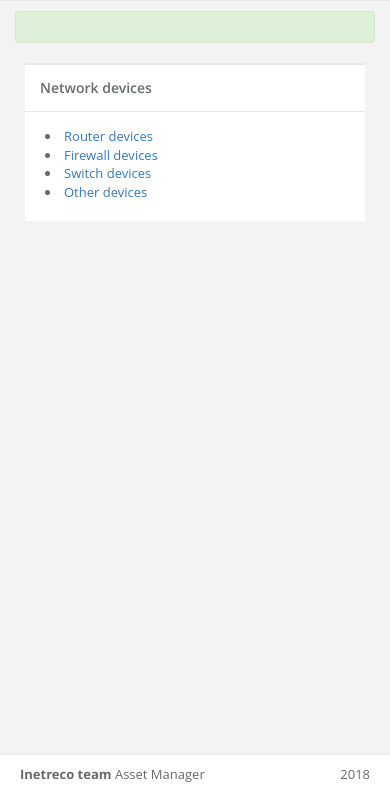
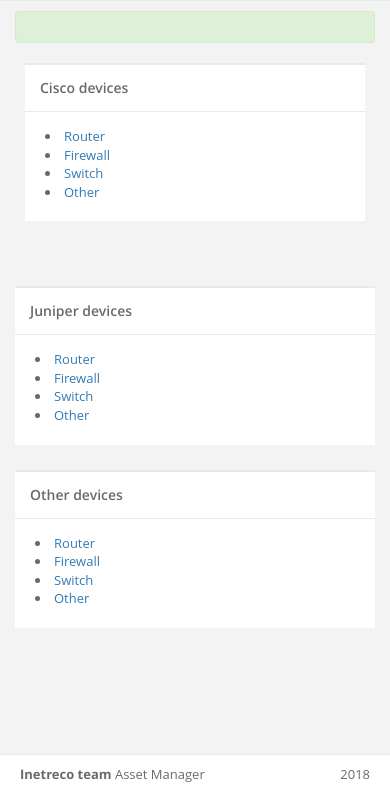
Before and after one commit to mamedxanli/inetreco_stock, a Django app: template templates/inetrecomgr/index.html in a window 390 px wide. Shown: the part 50-844 px from the top of the page. Run offline with Django 3.2, Linux system fonts and the light colour scheme; the template is opened without the code that fills it, so the values that code supplies are empty; parts of the project's set-up code (start-up, migrations or seed data) failed here and were passed over; some libraries are stand-ins or nearby versions.

Commit message:
changing navbar and index

```diff
--- a/templates/inetrecomgr/index.html
+++ b/templates/inetrecomgr/index.html
@@ -12,21 +12,21 @@
             <div class="col-lg-offset-2 col-lg-8">
                 <div class="ibox float-e-margins">
                     <div class="ibox-title">
-                        <h5>Network devices</h5>
+                        <h5>Cisco devices</h5>
                     </div>
                     <div class="ibox-content">
                         <div class="row">
                             <div class="col-xs-7 content">
-                        	<li><a href="{% url 'router_list' %}">Router devices</a></li>
+                        	<li><a href="{% url 'router_list' %}">Router</a></li>
                             </div>
                          <div class="col-xs-7 content">
-                        	<li><a href="{% url 'firewall_list' %}">Firewall devices</a></li>
+                        	<li><a href="{% url 'firewall_list' %}">Firewall</a></li>
                             </div>
                          <div class="col-xs-7 content">
-                        	<li><a href="{% url 'switch_list' %}">Switch devices</a></li>
+                        	<li><a href="{% url 'switch_list' %}">Switch</a></li>
                             </div>
                          <div class="col-xs-7 content">
-                        	<li><a href="{% url 'other_list' %}">Other devices</a></li>
+                        	<li><a href="{% url 'other_list' %}">Other</a></li>
                             </div>
                         </div>
                     </div>
@@ -34,4 +34,59 @@
             </div>
         </div>
     </div>
+
+
+    <div class="row">
+            <div class="col-lg-offset-2 col-lg-8">
+                <div class="ibox float-e-margins">
+                    <div class="ibox-title">
+                        <h5>Juniper devices</h5>
+                    </div>
+                    <div class="ibox-content">
+                        <div class="row">
+                            <div class="col-xs-7 content">
+                                <li><a href="{% url 'router_list' %}">Router</a></li>
+                            </div>
+                         <div class="col-xs-7 content">
+                                <li><a href="{% url 'firewall_list' %}">Firewall</a></li>
+                            </div>
+                         <div class="col-xs-7 content">
+                                <li><a href="{% url 'switch_list' %}">Switch</a></li>
+                            </div>
+                         <div class="col-xs-7 content">
+                                <li><a href="{% url 'other_list' %}">Other</a></li>
+                            </div>
+                        </div>
+                    </div>
+                </div>
+            </div>
+        </div>
+
+
+     <div class="row">
+            <div class="col-lg-offset-2 col-lg-8">
+                <div class="ibox float-e-margins">
+                    <div class="ibox-title">
+                        <h5>Other devices</h5>
+                    </div>
+                    <div class="ibox-content">
+                        <div class="row">
+                            <div class="col-xs-7 content">
+                                <li><a href="{% url 'router_list' %}">Router</a></li>
+                            </div>
+                         <div class="col-xs-7 content">
+                                <li><a href="{% url 'firewall_list' %}">Firewall</a></li>
+                            </div>
+                         <div class="col-xs-7 content">
+                                <li><a href="{% url 'switch_list' %}">Switch</a></li>
+                            </div>
+                         <div class="col-xs-7 content">
+                                <li><a href="{% url 'other_list' %}">Other</a></li>
+                            </div>
+                        </div>
+                    </div>
+                </div>
+            </div>
+        </div>
+
 {% endblock %}
--- a/templates/navbar.html
+++ b/templates/navbar.html
@@ -17,7 +17,16 @@
             </li>
             <li class="active">
             <li>
-                <a href="#"><i class="fa fa-sitemap"></i> <span class="nav-label">Cisco</span><span class="fa arrow"></span></a>
+                <a href="#"><i class="fa fa-sitemap"></i> <span class="nav-label">Cisco devices</span><span class="fa arrow"></span></a>
+                <ul class="nav nav-second-level collapse">
+                    <li><a href="{% url 'router_list' %}">Router</a></li>
+                    <li><a href="{% url 'switch_list' %}">Switch</a></li>
+                    <li><a href="{% url 'firewall_list' %}">Firewall</a></li>
+                    <li><a href="{% url 'other_list' %}">Other</a></li>
+                </ul>
+            </li>
+            <li>
+                <a href="#"><i class="fa fa-sitemap"></i> <span class="nav-label">Juniper devices</span><span class="fa arrow"></span></a>
                 <ul class="nav nav-second-level collapse">
                     <li><a href="{% url 'router_list' %}">Router</a></li>
                     <li><a href="{% url 'switch_list' %}">Switch</a></li>
@@ -26,6 +35,18 @@
                 </ul>
             </li>
 
+
+            <li>
+                <a href="#"><i class="fa fa-sitemap"></i> <span class="nav-label">Other devices</span><span class="fa arrow"></span></a>
+                <ul class="nav nav-second-level collapse">
+                    <li><a href="{% url 'router_list' %}">Router</a></li>
+                    <li><a href="{% url 'switch_list' %}">Switch</a></li>
+                    <li><a href="{% url 'firewall_list' %}">Firewall</a></li>
+                    <li><a href="{% url 'other_list' %}">Other</a></li>
+                </ul>
+            </li>
+
+
         </ul>
     </div>
 </nav>
```
Also changed, not shown: uploads/netdev/WS-C3750X-12S-S/WS-C3750X-12S-S.jpg (added), uploads/netdev/WS-C3750X-24P-S/WS-C3750X-24P-S.jpg (added), uploads/netdev/WS-C3750X-24T-S/WS-C3750X-24T-S.jpg (added), uploads/netdev/WS-C3750X-48P-S/WS-C3750X-48P-S.jpg (added), uploads/netdev/WS-C3750X-48T-S/WS-C3750X-48T-S.jpg (added).
